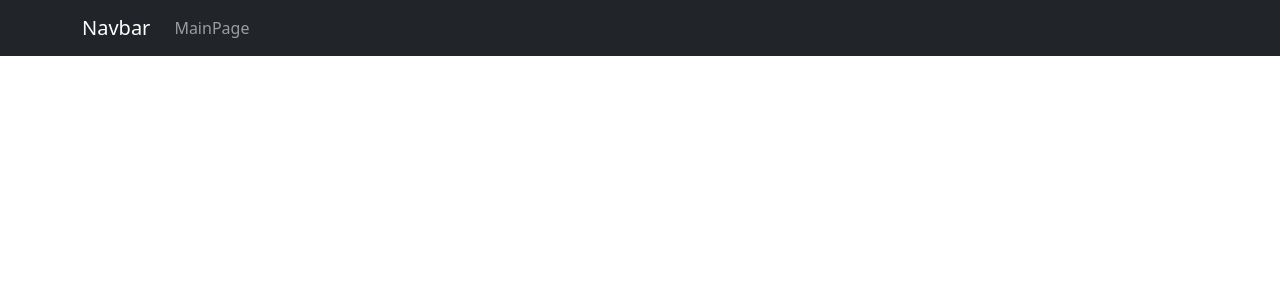
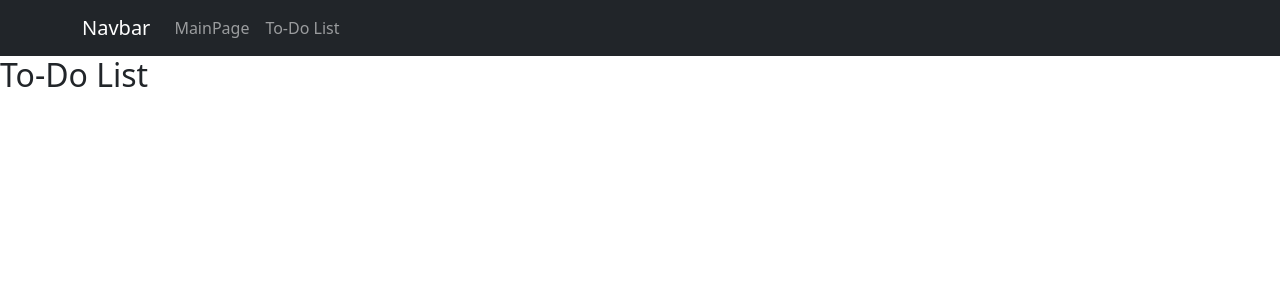
Before and after one commit to izzyKavanagh/DataRep-Project, a React (Create React App) app: page /todolist in a window 1280 px wide. Before the commit this address had no page. Shown: the top 300 px of the page. Built offline with nearby package versions, Linux system fonts and the light colour scheme; no server answers.

Commit message:
update routing

```diff
--- a/src/App.js
+++ b/src/App.js
@@ -7,6 +7,7 @@ import Create from './components/Create.js';
 import GradeTracker from './components/GradeTracker.js';
 import ReadTimetables from './components/ReadTimetable.js';
 import CreateTimetable from './components/CreateTimetable.js';
+import ReadToDoList from './components/ReadToDoList.js';
 
 function App() {
   return (
@@ -18,6 +19,7 @@ function App() {
         <Route path="/read" element={<GradeTracker />} />
         <Route path="/timetables" element={<ReadTimetables />} />
         <Route path="/createTimetable" element={<CreateTimetable />} />
+        <Route path="/todolist" element={<ReadToDoList />} />
       </Routes>
     </Router>
   );
--- /dev/null
+++ b/src/components/ReadToDoList.js
@@ -0,0 +1,28 @@
+import { useEffect, useState } from 'react';
+import axios from 'axios';
+import ToDos from './ToDoList';
+
+const ReadToDoList = () => {
+    const [todos, setTodos] = useState([]);
+
+    const fetchTodos = () => {
+        axios.get('http://localhost:4000/api/todos')
+            .then((res) => setTodos(res.data.todos))
+            .catch((err) => console.error(err));
+    };
+
+    useEffect(() => {
+        fetchTodos();
+    }, []);
+
+    return (
+        <div>
+            <h2>To-Do List</h2>
+            {/* Display the to-do list */}
+            <ToDos todos={todos} />
+            {/* Form to add a new to-do */}
+        </div>
+    );
+};
+
+export default ReadToDoList;
--- a/src/components/ToDoList.js
+++ b/src/components/ToDoList.js
@@ -1,28 +1,9 @@
-import { useEffect, useState } from 'react';
-import axios from 'axios';
-import ToDos from './ToDos';
+import TodoItem from "./ToDoListItem";
 
-const TodoApp = () => {
-    const [todos, setTodos] = useState([]);
-
-    const fetchTodos = () => {
-        axios.get('http://localhost:4000/api/todos')
-            .then((res) => setTodos(res.data.todos))
-            .catch((err) => console.error(err));
-    };
-
-    useEffect(() => {
-        fetchTodos();
-    }, []);
-
-    return (
-        <div>
-            <h2>To-Do List</h2>
-            {/* Display the to-do list */}
-            <ToDos todos={todos} />
-            {/* Form to add a new to-do */}
-        </div>
-    );
+const ToDos = (props) => {
+    return props.todos.map((todo) => {
+        return <TodoItem todo={todo} key={todo._id} />;
+    });
 };
 
-export default TodoApp;
+export default ToDos;
--- a/src/components/navbar.js
+++ b/src/components/navbar.js
@@ -10,6 +10,7 @@ const NavigationBar = () => {
         <Navbar.Brand href="/">Navbar</Navbar.Brand>
         <Nav className="me-auto">
           <Nav.Link href="/home">MainPage</Nav.Link>
+          <Nav.Link href="/todolist">To-Do List</Nav.Link>
           {/*<Nav.Link href="/create">Create</Nav.Link> */}
           {/*<Nav.Link href="/read">GradeTracker</Nav.Link> */}
           {/* <Nav.Link href="/timetables">Timetables</Nav.Link> */}
```
Also changed, not shown: src/components/ToDos.js (deleted, +0 -9 lines).
